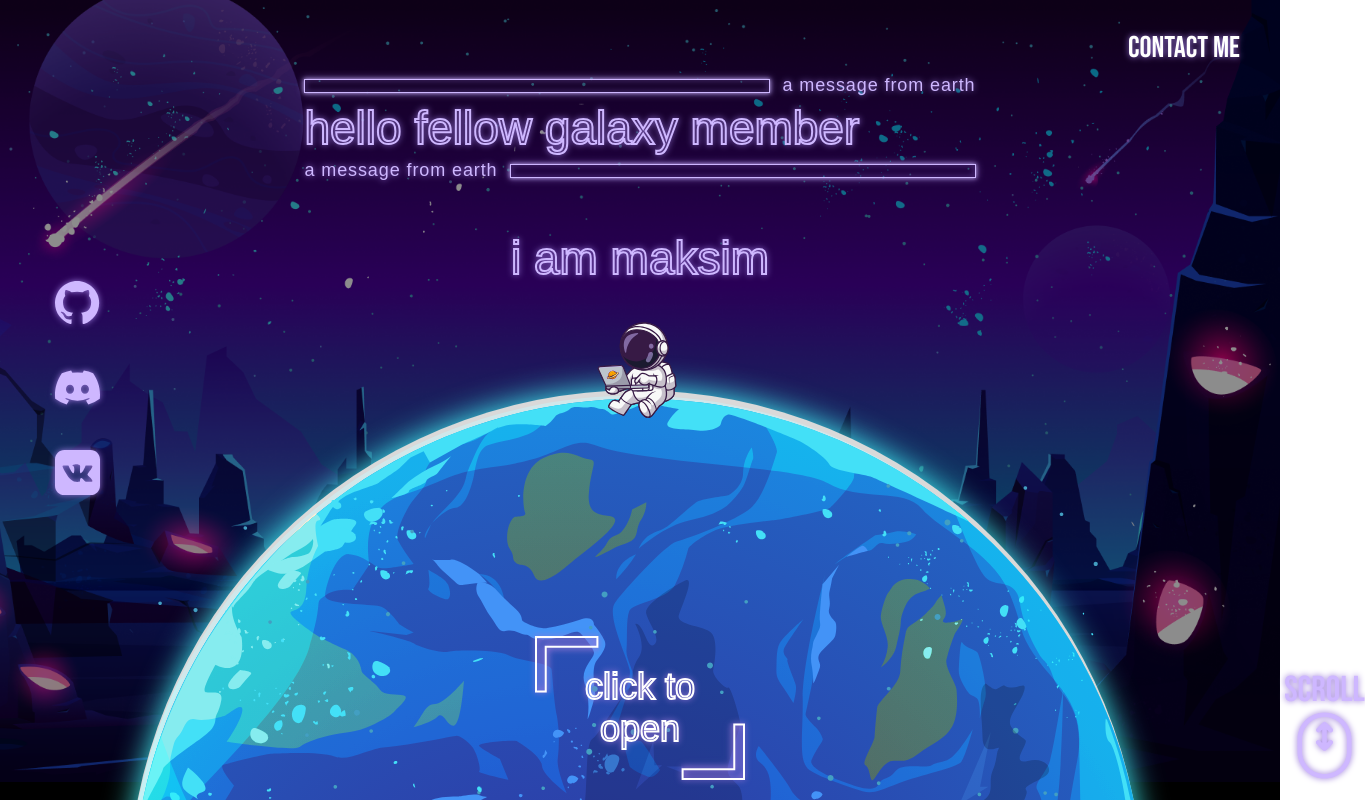
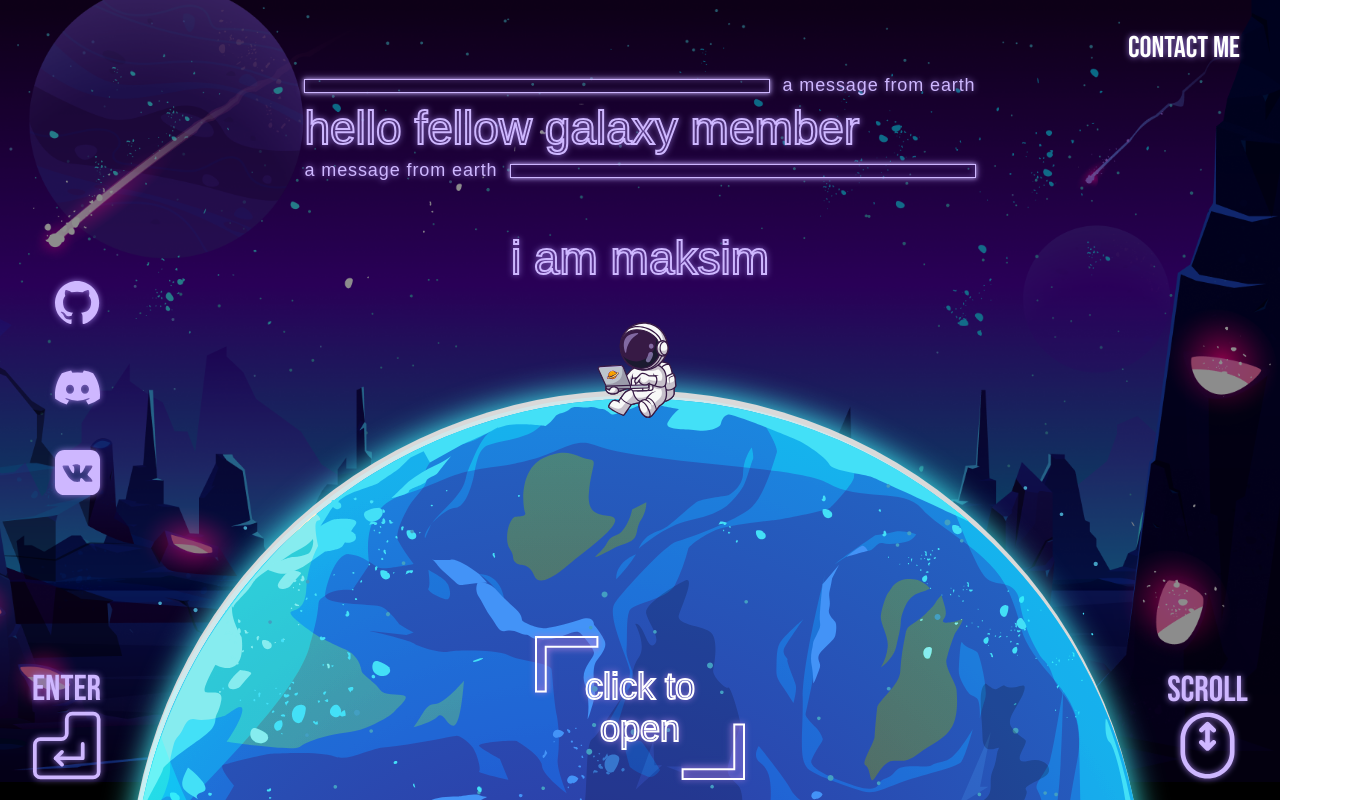
Before and after one commit to MaksChocomint/portfolio, a React (Create React App) app: page / in a window 1280 px wide. Shown: the whole page, 1365 px wide, since content can reach past the window. Built offline with nearby package versions, Linux system fonts and the light colour scheme; a web font is replaced by a local one.

Commit message:
huge monitor adapted

```diff
--- a/src/components/ControlButtons/ControlButtons.module.scss
+++ b/src/components/ControlButtons/ControlButtons.module.scss
@@ -15,13 +15,14 @@ $bebas-neue: "Bebas Neue", cursive;
 
   position: absolute;
   bottom: 20px;
+  left: 50%;
+  transform: translateX(-50%);
   z-index: 10;
 
-  width: 100%;
 
   display: flex;
-  justify-content: center;
-  gap: 1300px;
+  justify-content: space-between;
+  width: 95%;
 
   cursor: default;
 }
```
Also changed, not shown: plan.txt (deleted).
